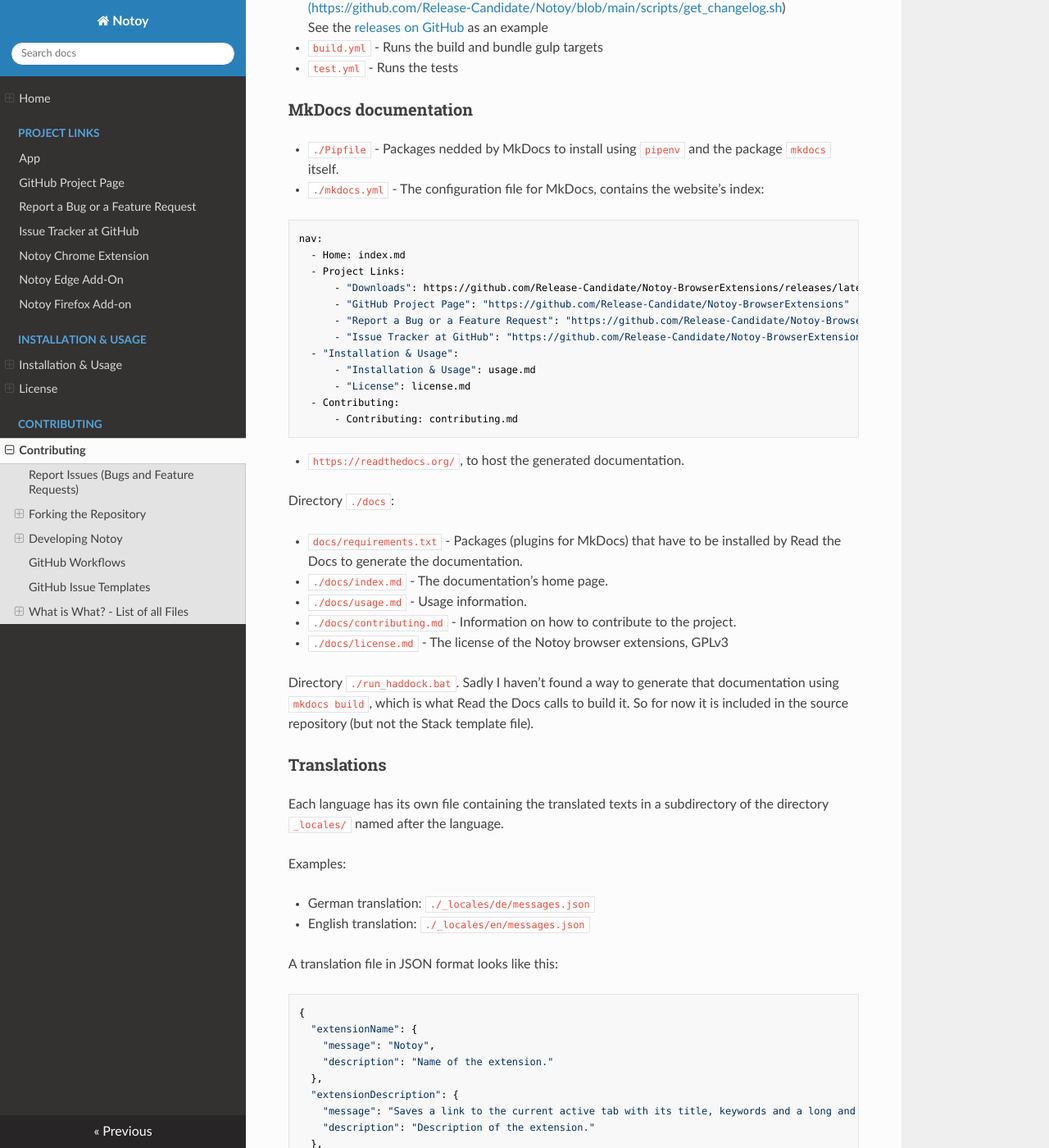
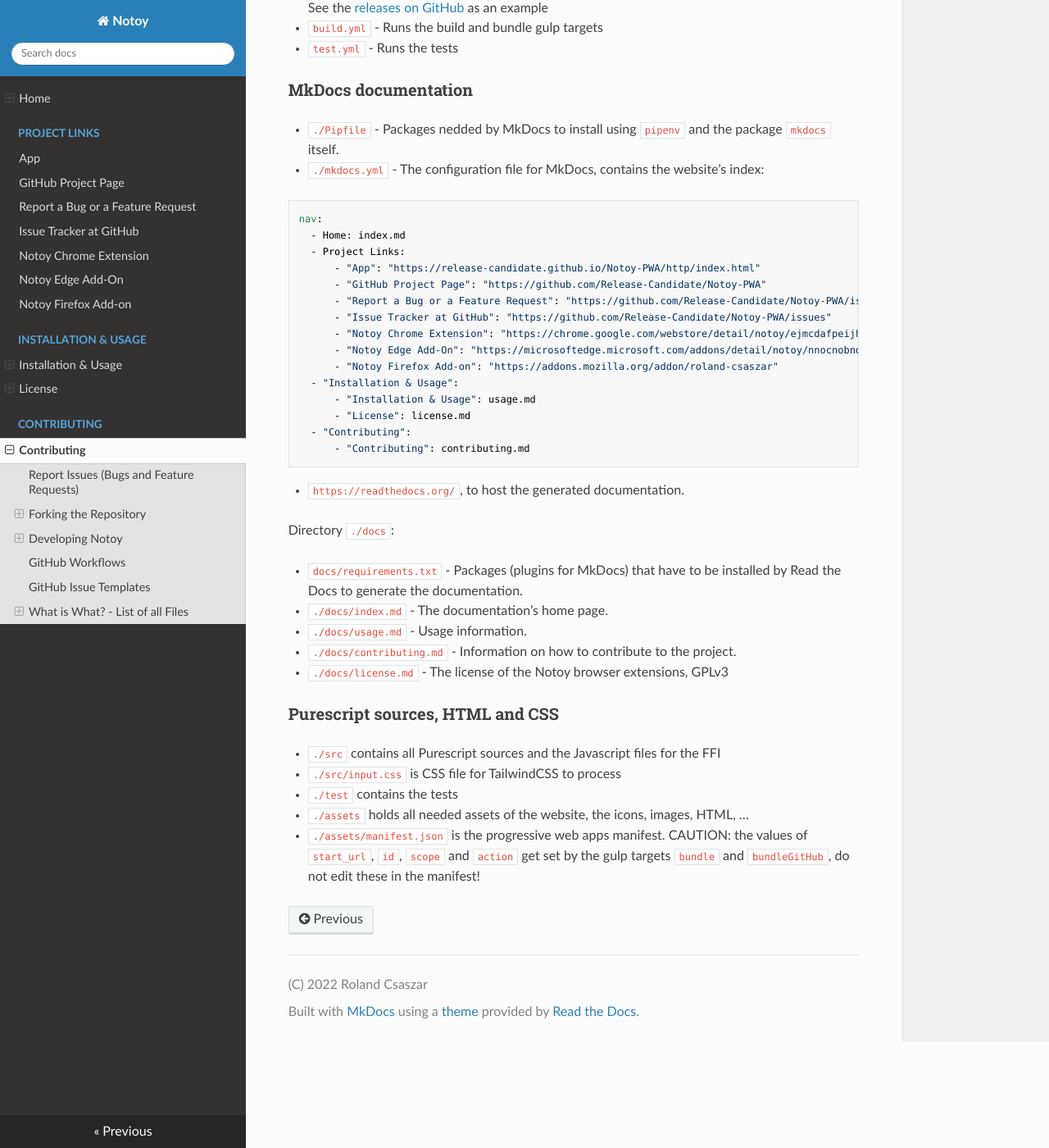
Before and after one commit to Release-Candidate/Notoy-PWA, an MkDocs documentation site: the page built from docs/contributing.md, in a window 1280 px wide and 1400 px high, scrolled down 6236 px. Shown: the whole window at 82% size. Built offline with MkDocs 1.6.1, drawn with Linux system fonts in a browser that asks for light colours; nearby versions of some CDN libraries; some of the changed text lies outside the part shown.

Commit message:
Add documentation

````diff
--- a/docs/contributing.md
+++ b/docs/contributing.md
@@ -22,8 +22,7 @@
   - [What is What? - List of all Files](#what-is-what---list-of-all-files)
     - [GitHub Workflows & Issue Templates](#github-workflows--issue-templates)
     - [MkDocs documentation](#mkdocs-documentation)
-    - [Translations](#translations)
-    - [Javascript sources, HTML and CSS](#javascript-sources-html-and-css)
+    - [Purescript sources, HTML and CSS](#purescript-sources-html-and-css)
 
 ## Report Issues (Bugs and Feature Requests)
 
@@ -242,15 +241,18 @@
 nav:
   - Home: index.md
   - Project Links:
-      - "Downloads": https://github.com/Release-Candidate/Notoy-BrowserExtensions/releases/latest
-      - "GitHub Project Page": "https://github.com/Release-Candidate/Notoy-BrowserExtensions"
-      - "Report a Bug or a Feature Request": "https://github.com/Release-Candidate/Notoy-BrowserExtensions/issues/new/choose"
-      - "Issue Tracker at GitHub": "https://github.com/Release-Candidate/Notoy-BrowserExtensions/issues"
+      - "App": "https://release-candidate.github.io/Notoy-PWA/http/index.html"
+      - "GitHub Project Page": "https://github.com/Release-Candidate/Notoy-PWA"
+      - "Report a Bug or a Feature Request": "https://github.com/Release-Candidate/Notoy-PWA/issues/new/choose"
+      - "Issue Tracker at GitHub": "https://github.com/Release-Candidate/Notoy-PWA/issues"
+      - "Notoy Chrome Extension": "https://chrome.google.com/webstore/detail/notoy/ejmcdafpeijhmmmfebmdpcmgaaoaminc"
+      - "Notoy Edge Add-On": "https://microsoftedge.microsoft.com/addons/detail/notoy/nnocnobndadkcpggkegckgcnehmnohbl"
+      - "Notoy Firefox Add-on": "https://addons.mozilla.org/addon/roland-csaszar"
   - "Installation & Usage":
       - "Installation & Usage": usage.md
       - "License": license.md
-  - Contributing:
-      - Contributing: contributing.md
+  - "Contributing":
+      - "Contributing": contributing.md
 ```
 
 - `https://readthedocs.org/`, to host the generated documentation.
@@ -263,49 +265,10 @@
 - `./docs/contributing.md` - Information on how to contribute to the project.
 - `./docs/license.md` - The license of the Notoy browser extensions, GPLv3
 
-Directory `./run_haddock.bat`. Sadly I haven't found a way to generate that documentation using `mkdocs build`, which is what Read the Docs calls to build it. So for now it is included in the source repository (but not the Stack template file).
+### Purescript sources, HTML and CSS
 
-### Translations
-
-Each language has its own file containing the translated texts in a subdirectory of the directory `_locales/` named after the language.
-
-Examples:
-
-- German translation: `./_locales/de/messages.json`
-- English translation: `./_locales/en/messages.json`
-
-A translation file in JSON format looks like this:
-
-```json
-{
-  "extensionName": {
-    "message": "Notoy",
-    "description": "Name of the extension."
-  },
-  "extensionDescription": {
-    "message": "Saves a link to the current active tab with its title, keywords and a long and short description as markdown, Org-Mode or plain text",
-    "description": "Description of the extension."
-  },
-  "browserExtension": {
-    "message": "browser extension",
-    "description": "Translation of 'browser extension'"
-  },
-  "previewDescription": {
-    "message": "This is a short description of the content of the website, usually set by the website itself, but you can change that.",
-    "description": "Short description for the preview in the 'options' page"
-  },
-  ...
-}
-```
-
-### Javascript sources, HTML and CSS
-
-- `manifest.json` - The extension's configuration, one for each supported browser
-- `formatContent.js` - Functions and constants needed by the other source files
-- `background.js` - The source of the background script, that saves the title, url, short description and keywords of the current tab
-- `options.js` - The option page of the extension, Javascript source
-- `options.html` - The option page of the extension, HTML
-- `options.css` - The option page of the extension, CSS
-- `popup.js` - The popup of the extension, Javascript source - main source file
-- `popup.html` - The popup of the extension, HTML
-- `popup.css` - The popup of the extension, CSS
+- `./src` contains all Purescript sources and the Javascript files for the FFI
+- `./src/input.css` is CSS file for TailwindCSS to process
+- `./test` contains the tests
+- `./assets` holds all needed assets of the website, the icons, images, HTML, ...
+- `./assets/manifest.json` is the progressive web apps manifest. CAUTION: the values of `start_url`, `id`, `scope` and `action` get set by the gulp targets `bundle` and `bundleGitHub`, do not edit these in the manifest!
````
